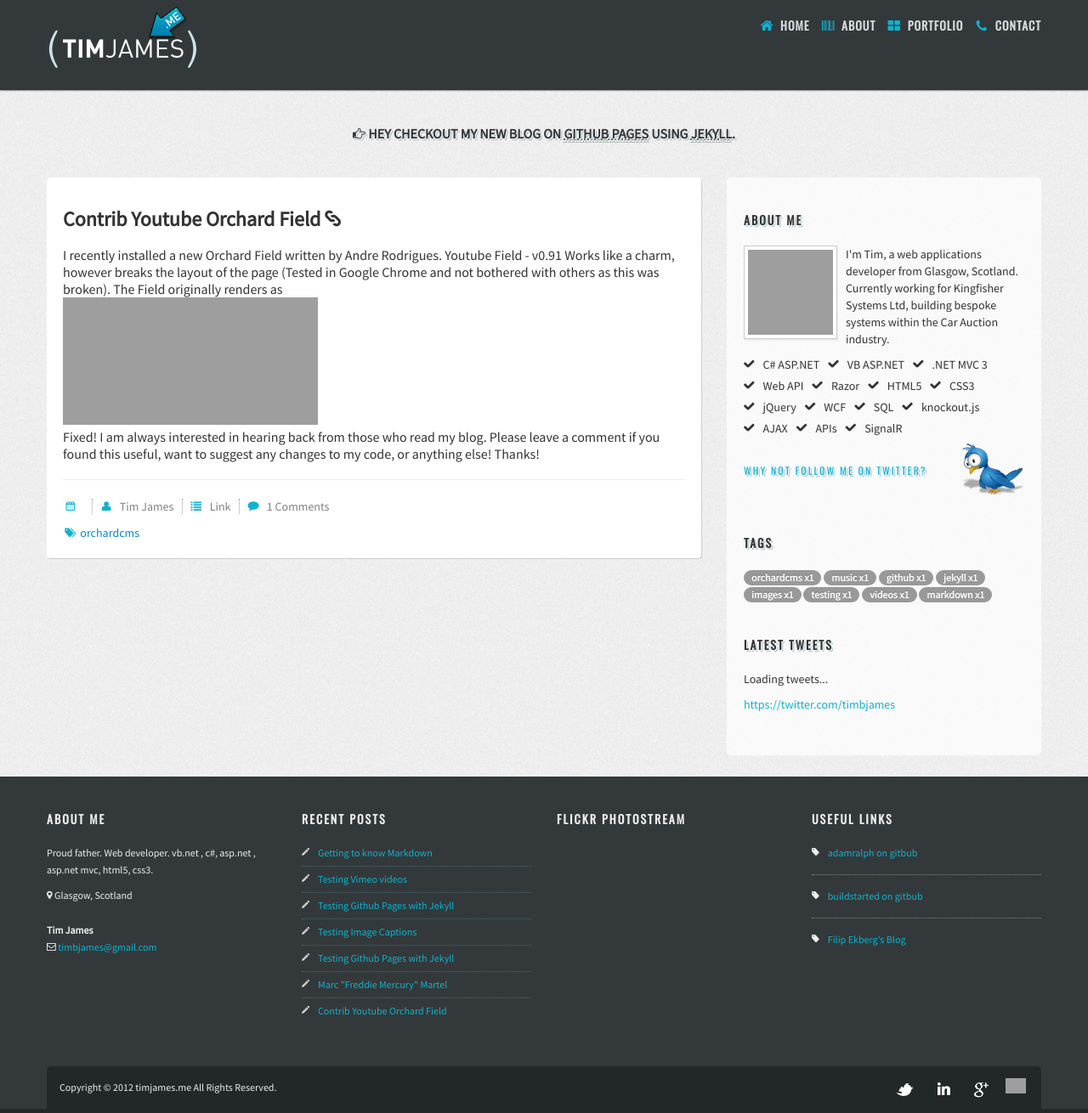
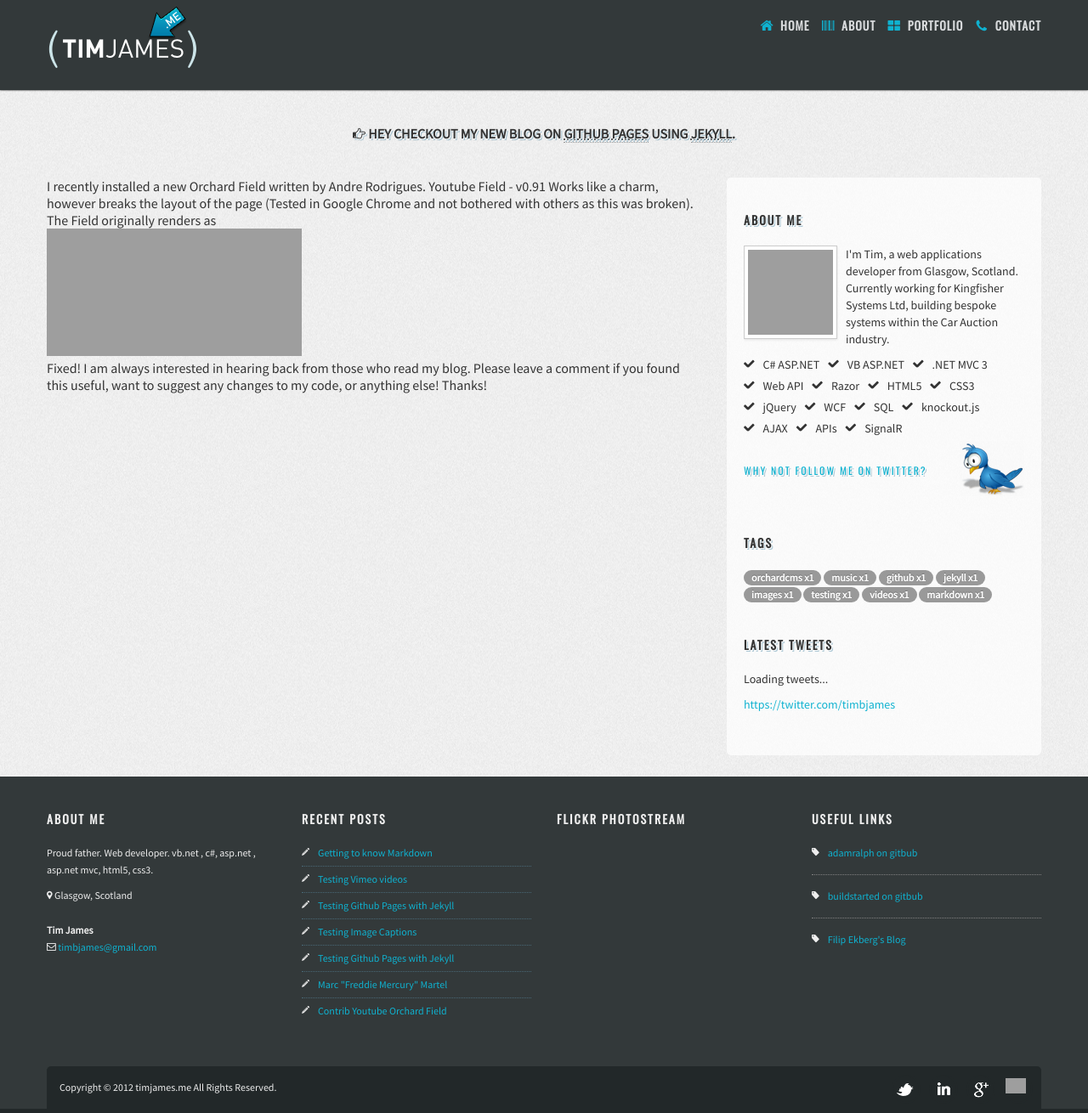
Before and after one commit to timbjames/timbjames.github.com, a Jekyll site: the page built from contrib-youtube-orchard-field.html, in a window 1280 px wide and 1310 px high. Shown: the whole window at 85% size. Built offline with Jekyll 4.4.1, drawn with Linux system fonts in a browser that asks for light colours; nearby versions of some CDN libraries; some web fonts are replaced; Markdown is read by kramdown in place of the engine named in the settings; grey boxes are pictures that could not be loaded.

Commit message:
update static page

```diff
--- a/contrib-youtube-orchard-field.html
+++ b/contrib-youtube-orchard-field.html
@@ -1,10 +1,6 @@
 ---
-layout: post
+layout: layout
 title: Contrib Youtube Orchard Field
-location: Glasgow
-author: Tim James
-tags:
-- orchardcms
 ---
 
 I recently installed a new Orchard Field written by Andre Rodrigues.
```
